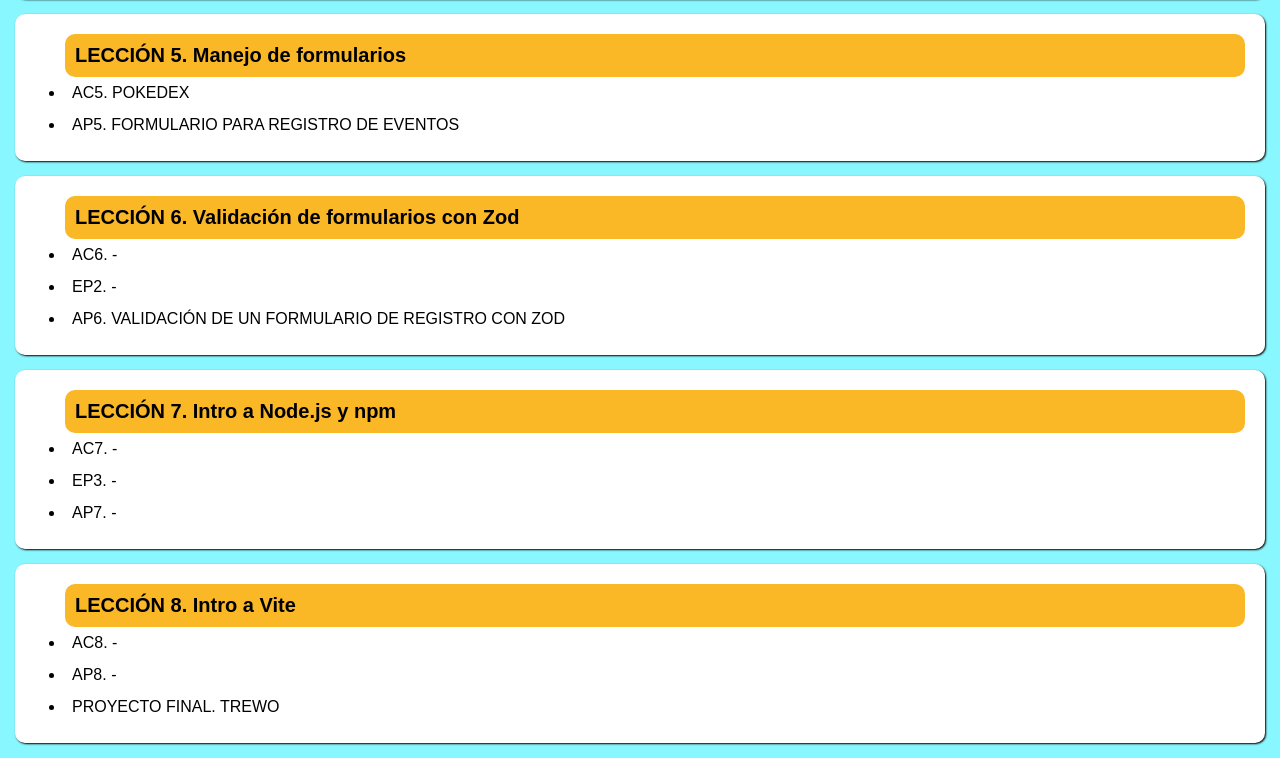
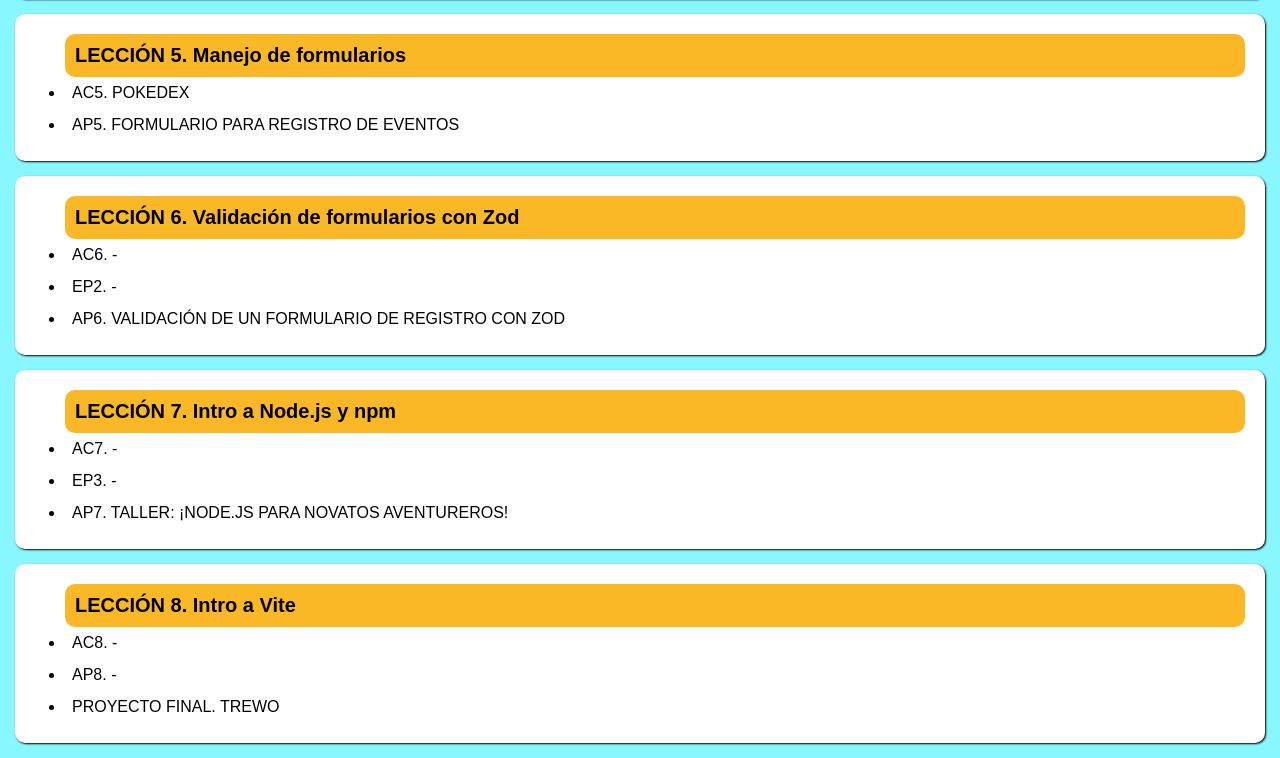
Before and after one commit to Wilberth08-maker/Modulo_3.-Desarrollo-avanzado-en-JavaScript, a plain HTML site: page index.html in a window 1280 px wide. Shown: the part 921-1679 px from the top of the page. Drawn offline with Linux system fonts and the light colour scheme.

Commit message:
Se añadió la tarea de la lección 7 a la página principal index.html

```diff
--- a/index.html
+++ b/index.html
@@ -114,7 +114,7 @@
                 <a href="./LECCIÓN 7/suma.html" target="_blank"> EP3. - </a>
             </li>
             <li>
-                <a href="./LECCIÓN 7/máximo.html" target="_blank"> AP7. - </a>
+                <a href="./Lección_7/mi-exploracion-espacial/index.js" target="_blank"> AP7. TALLER: ¡NODE.JS PARA NOVATOS AVENTUREROS!</a>
             </li>
         </ul>
     </div>
```
